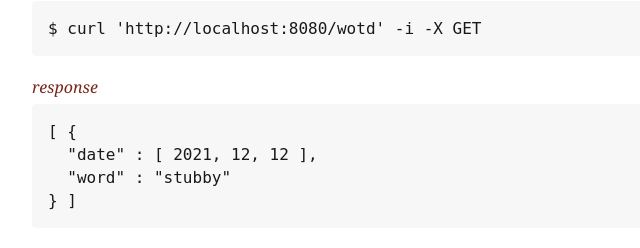
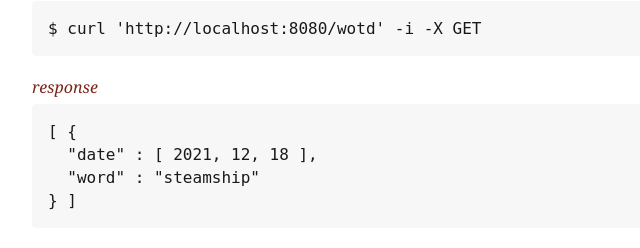
Before and after one commit to caarmen/poet-assistant-server, a plain HTML site: page docs/index.html in a window 1280 px wide. Shown: the part 2759-3007 px from the top of the page, 123-763 px from the left. Drawn offline with nearby package versions, Linux system fonts and the light colour scheme; a web font is replaced by a local one.

```diff
--- a/docs/index.html
+++ b/docs/index.html
@@ -602,8 +602,8 @@ body.book #toc,body.book #preamble,body.book h1.sect0,body.book .sect1>h2{page-b
 <div class="title">response</div>
 <div class="content">
 <pre class="highlight nowrap"><code>[ {
-  "date" : [ 2021, 12, 12 ],
-  "word" : "stubby"
+  "date" : [ 2021, 12, 18 ],
+  "word" : "steamship"
 } ]</code></pre>
 </div>
 </div>
```
Also changed, not shown: 6 other files.
